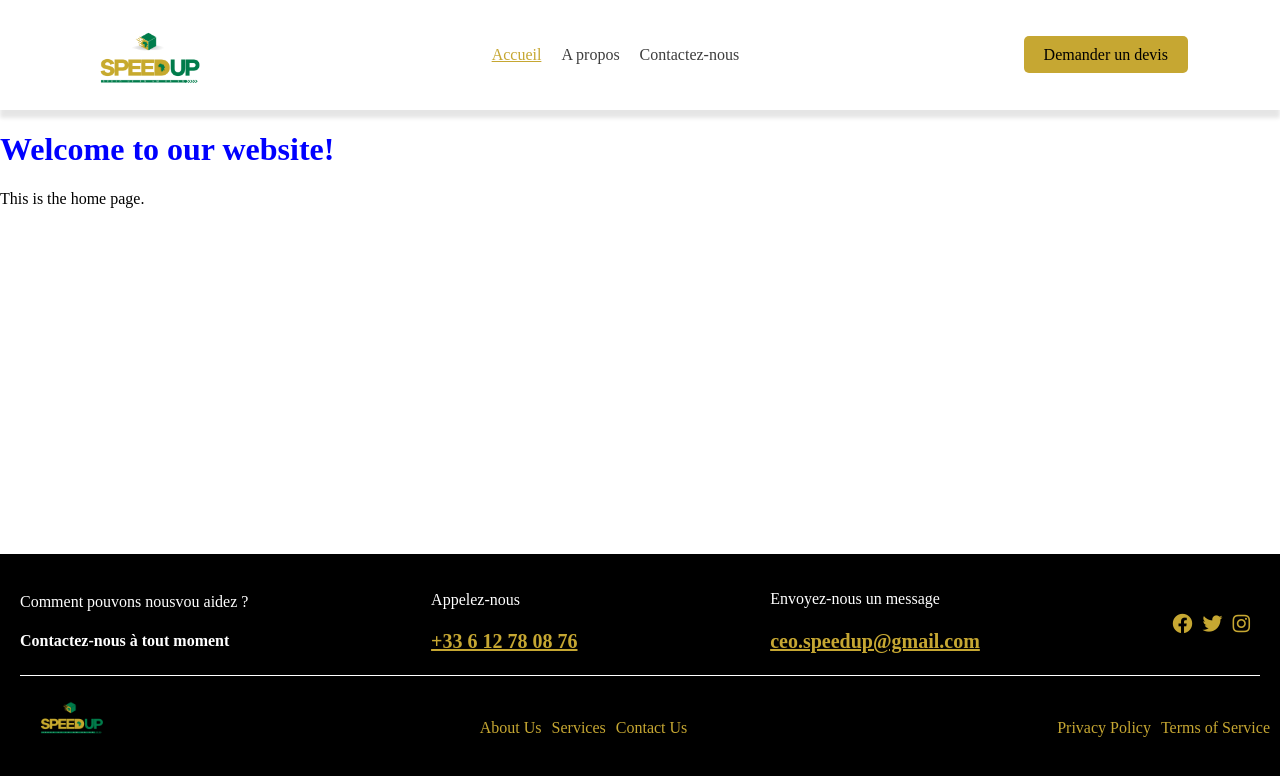
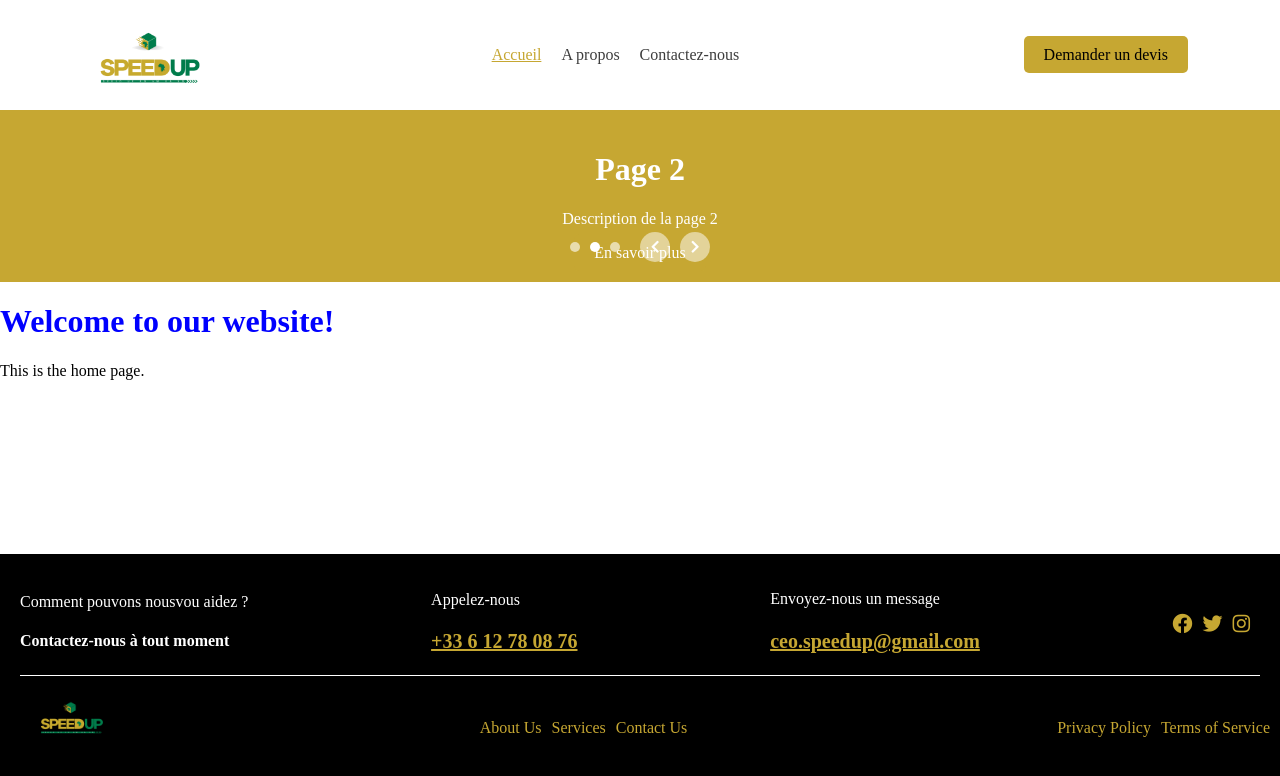
Before and after one commit to sergemad/SpeedUp, a Vue app in the folder SpeedUp_Front/: page / in a window 1280 px wide. Shown: the top 776 px of the page. Built offline with nearby package versions, Linux system fonts and the light colour scheme.

Commit message:
starting the carousel

```diff
--- a/SpeedUp_Front/src/components/Footer.vue
+++ b/SpeedUp_Front/src/components/Footer.vue
@@ -26,7 +26,7 @@
       </div>
       <div class="footer-content">
         <div class="footer-logo">
-          <img src=".././assets/speedup.png" alt="Company Logo">
+          <a href="/"><img src=".././assets/speedup.png" alt="Company Logo"></a>
         </div>
         <div class="footer-links">
           <router-link to="/AboutUs">About Us</router-link>
--- a/SpeedUp_Front/src/components/Home.vue
+++ b/SpeedUp_Front/src/components/Home.vue
@@ -1,13 +1,18 @@
 <template>
     <div>
+      <Carousel></Carousel>
       <h1>Welcome to our website!</h1>
       <p>This is the home page.</p>
     </div>
 </template>
 
 <script>
+import Carousel from './carousel.vue'
 export default {
-  name: 'Home'
+  name: 'Home',
+  components: {
+    Carousel
+  }
 }
 </script>
 
--- /dev/null
+++ b/SpeedUp_Front/src/components/carousel.vue
@@ -0,0 +1,149 @@
+<template>
+  <div class="carousel">
+    <div class="carousel-page" v-for="(page, index) in pages" :key="index" :class="{ active: index === currentPage }">
+      <h1>{{ page.title }}</h1>
+      <p>{{ page.description }}</p>
+      <router-link to="/AboutUs" class="btn">En savoir plus</router-link>
+    </div>
+
+    <div class="carousel-navigation">
+      <div class="carousel-indicators">
+        <div v-for="(page, index) in pages" :key="index" :class="{ active: index === currentPage }" class="indicator"></div>
+      </div>
+
+      <div class="carousel-controls">
+        <div class="control previous" @click="previousPage"><i class="fas fa-chevron-left"></i></div>
+        <div class="control next" @click="nextPage"><i class="fas fa-chevron-right"></i></div>
+      </div>
+    </div>
+  </div>
+</template>
+
+<script>
+export default {
+  data () {
+    return {
+      currentPage: 0, // Indice de la page courante
+      pages: [
+        {
+          title: 'Page 1',
+          description: 'Description de la page 1'
+        },
+        {
+          title: 'Page 2',
+          description: 'Description de la page 2'
+        },
+        {
+          title: 'Page 3',
+          description: 'Description de la page 3'
+        }
+      ]
+    }
+  },
+  created () {
+    this.startCarousel()
+  },
+  methods: {
+    startCarousel () {
+      setInterval(() => {
+        this.nextPage()
+      }, 4000)
+    },
+    previousPage () {
+      this.currentPage = (this.currentPage - 1 + this.pages.length) % this.pages.length
+    },
+    nextPage () {
+      this.currentPage = (this.currentPage + 1) % this.pages.length
+    }
+  }
+}
+</script>
+
+<style scoped>
+.carousel {
+  position: relative;
+}
+
+.carousel-page {
+  background-color: #C6A732;
+  color: white;
+  padding: 20px;
+  text-align: center;
+  display: none;
+}
+
+.carousel-page.active {
+  display: block;
+}
+
+.btn {
+  background-color: #C6A732;
+  color: white;
+  padding: 10px 20px;
+  text-decoration: none;
+  border-radius: 5px;
+  margin-top: 20px;
+}
+
+.btn:hover {
+  background-color: #B39429;
+}
+
+.carousel-navigation {
+  position: absolute;
+  bottom: 20px;
+  left: 0;
+  right: 0;
+  display: flex;
+  justify-content: center;
+  align-items: center;
+}
+
+.carousel-indicators {
+  display: flex;
+  justify-content: center;
+  align-items: center;
+  margin-right: 10px;
+}
+
+.indicator {
+  width: 10px;
+  height: 10px;
+  border-radius: 50%;
+  background-color: white;
+  opacity: 0.6;
+  margin: 0 5px;
+  cursor: pointer;
+}
+
+.indicator.active {
+  opacity: 1;
+}
+
+.carousel-controls {
+  display: flex;
+  justify-content: center;
+  align-items: center;
+}
+
+.control {
+  background-color: rgba(255, 255, 255, 0.5);
+  color: white;
+  width: 30px;
+  height: 30px;
+  border-radius: 50%;
+  display: flex;
+  justify-content: center;
+  align-items: center;
+  cursor: pointer;
+  margin: 0 5px;
+}
+
+.control:hover {
+  background-color: rgba(255, 255, 255, 0.8);
+}
+
+.control i {
+  font-size: 14px;
+}
+</style>
```
